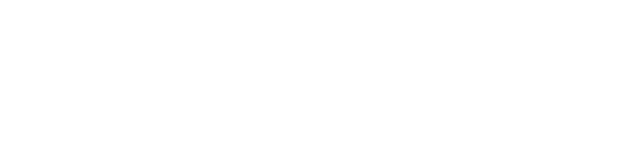
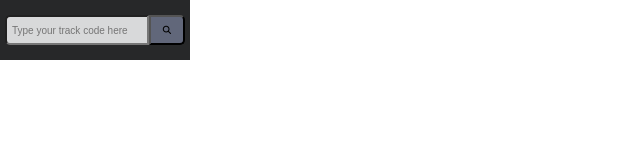
Before and after one commit to brisolarag/ChromeTrack, a browser extension: page index.html in a window 1280 px wide. Shown: the whole page, without its empty margins (0-640 px from the left). Drawn offline with Linux system fonts and the light colour scheme.

Commit message:
Alterando aparencia do input, e arquivo manifest para comecar a funcionar no google chrome

```diff
--- a/index.html
+++ b/index.html
@@ -2,8 +2,17 @@
 <html lang="en">
 <head>
     <meta charset="UTF-8">
+
+    <link rel="stylesheet" href="style.css/original_page.css">
 </head>
 <body>
+    <div class="container">
+        <div class="inputs">
+            <input type="text" class="track" placeholder="Type your track code here">
+            <button class="track-btn"><i class="fa-solid fa-magnifying-glass fa-2xs" style="color: #000000;"></i></button>
+        </div>
+    </div>
 
+    <script src="https://kit.fontawesome.com/9b6ce3bd8f.js" crossorigin="anonymous"></script>
 </body>
 </html>
--- /dev/null
+++ b/style.css/original_page.css
@@ -0,0 +1,35 @@
+* {
+    margin: 0
+}
+.container {
+    width: 180px;
+    height: 50px;
+    padding: 5px;
+    margin: 0;
+
+    display: flex;
+    align-items: center;
+    justify-content: center;
+    background-color: #272829;
+}
+
+.inputs {
+    display: grid;
+    grid-template-columns: 80% 20%;
+    width: 100%;
+    height: 60%;
+}
+
+.track {
+    font-size: 10px;
+    background-color: #D8D9DA;
+    border-radius: 5px 0 0 5px;
+    color: #61677A;
+    padding-left: 5px;
+}
+
+.track-btn {
+    background-color: #61677A;
+    border-radius: 0 5px 5px 0;
+
+}
```
Also changed, not shown: manifest.json (added).
